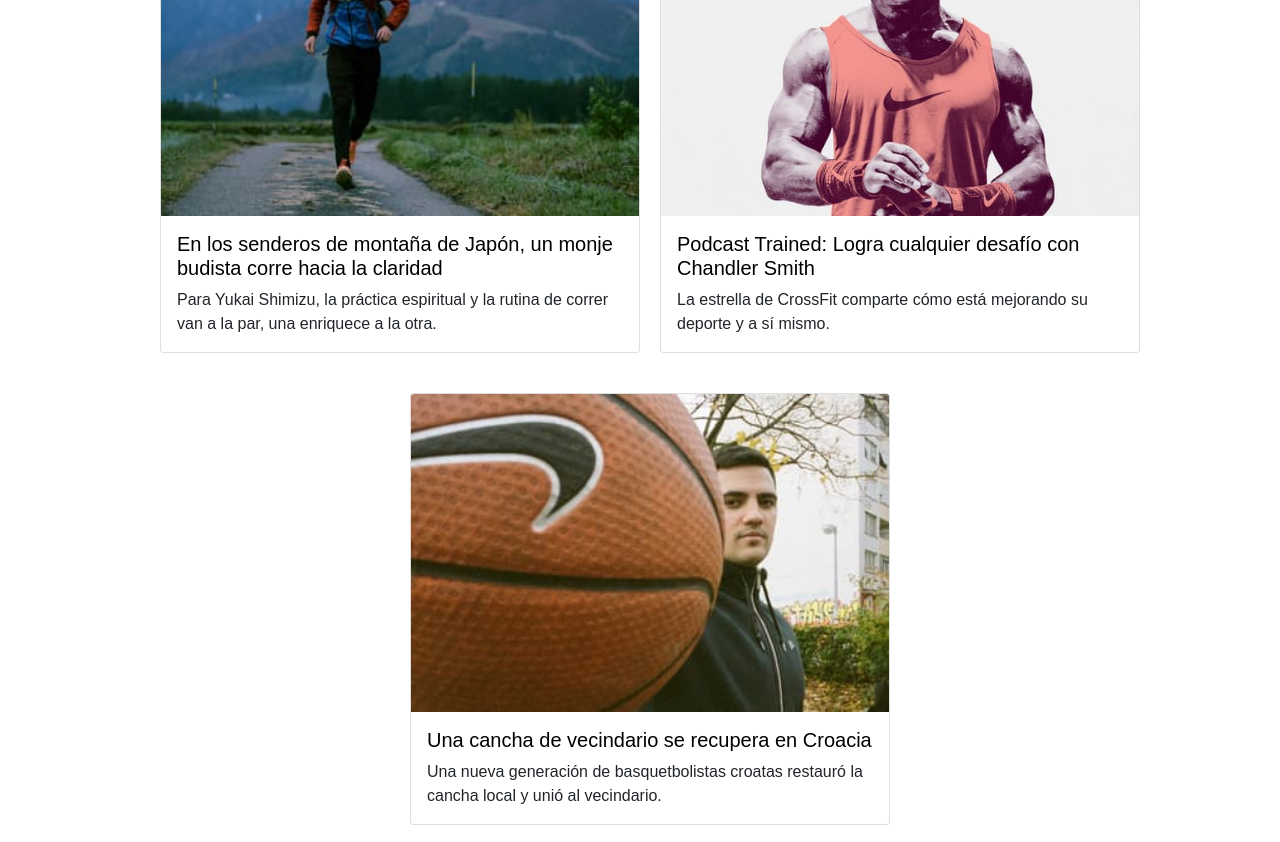
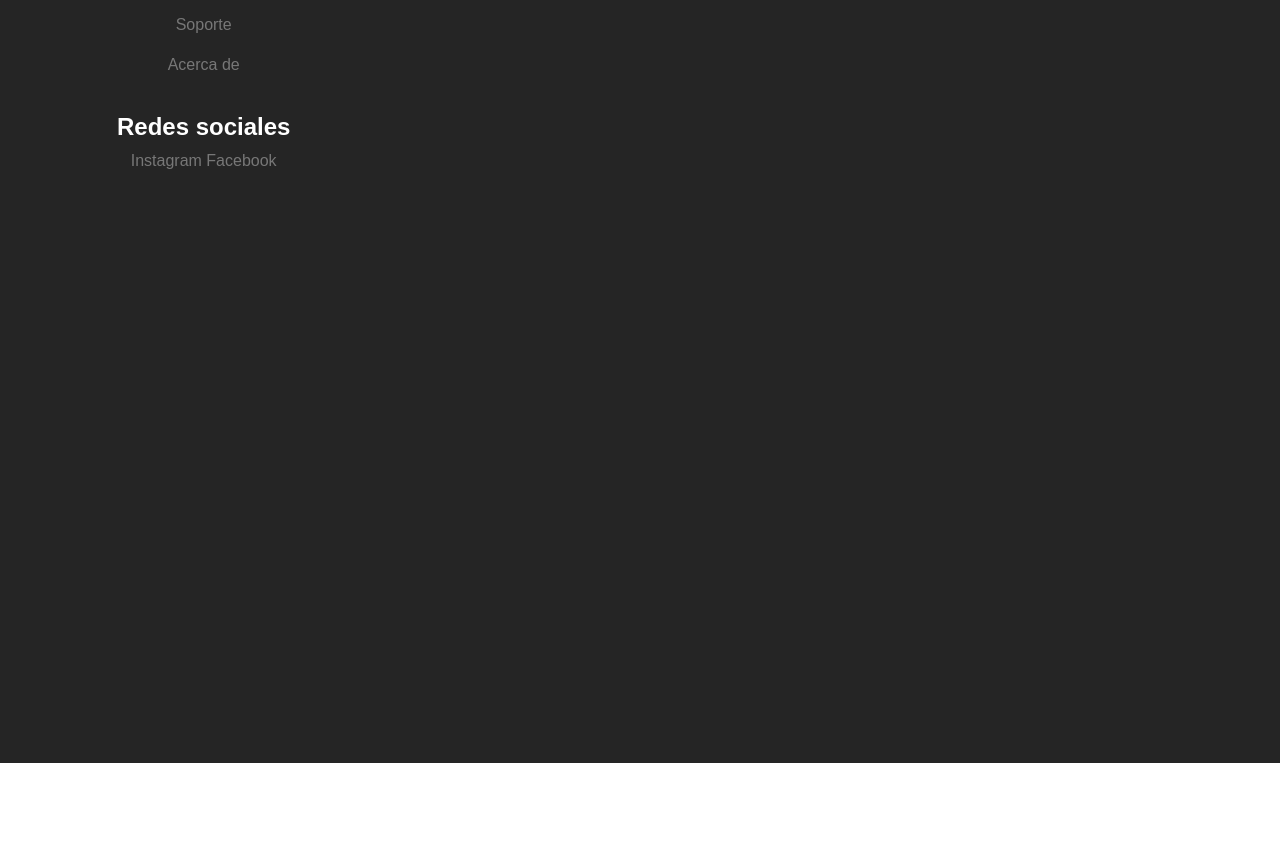
Before and after one commit to IvanBarbarisi/PaginaStrayck, a website: page productos.html in a window 1280 px wide. Shown: the part 1958-2800 px from the top of the page. After the commit the page ends 2721 px from the top, so only its background shows below. Drawn offline with nearby package versions, Linux system fonts and the light colour scheme.

Commit message:
modificando productos.html

```diff
--- a/productos.html
+++ b/productos.html
@@ -103,29 +103,7 @@
     </div>
   </div>
 </div>
-<div class="productoswo-box2">
-  <div class="card" style="width: 30rem;">
-    <img src="./img/jornalm0.jpg" class="card-img-top" alt="montaña-japon" loading="lazy">
-    <div class="card-body">
-      <h5 class="card-title">En los senderos de montaña de Japón, un monje budista corre hacia la claridad</h5>
-      <p class="card-text">Para Yukai Shimizu, la práctica espiritual y la rutina de correr van a la par, una enriquece a la otra.</p>
-    </div>
-  </div>
-  <div class="card" style="width: 30rem;">
-    <img src="./img/jornalm2.jpg" alt="imagen-productos2" class="card-img-top" alt="entrenamiento" loading="lazy">
-    <div class="card-body">
-      <h5 class="card-title">Podcast Trained: Logra cualquier desafío con Chandler Smith</h5>
-      <p class="card-text">La estrella de CrossFit comparte cómo está mejorando su deporte y a sí mismo.</p>
-    </div>
-  </div>
-  <div class="card" style="width: 30rem;">
-    <img src="./img/jornalm3.jpg" alt="imagen-productos2" class="card-img-top" alt="basquet" loading="lazy">
-    <div class="card-body">
-      <h5 class="card-title">Una cancha de vecindario se recupera en Croacia</h5>
-      <p class="card-text">Una nueva generación de basquetbolistas croatas restauró la cancha local y unió al vecindario.</p>
-    </div>
-  </div>
-</div>
+
     </main>
     <!--FOOTER-->
     <footer>
```
